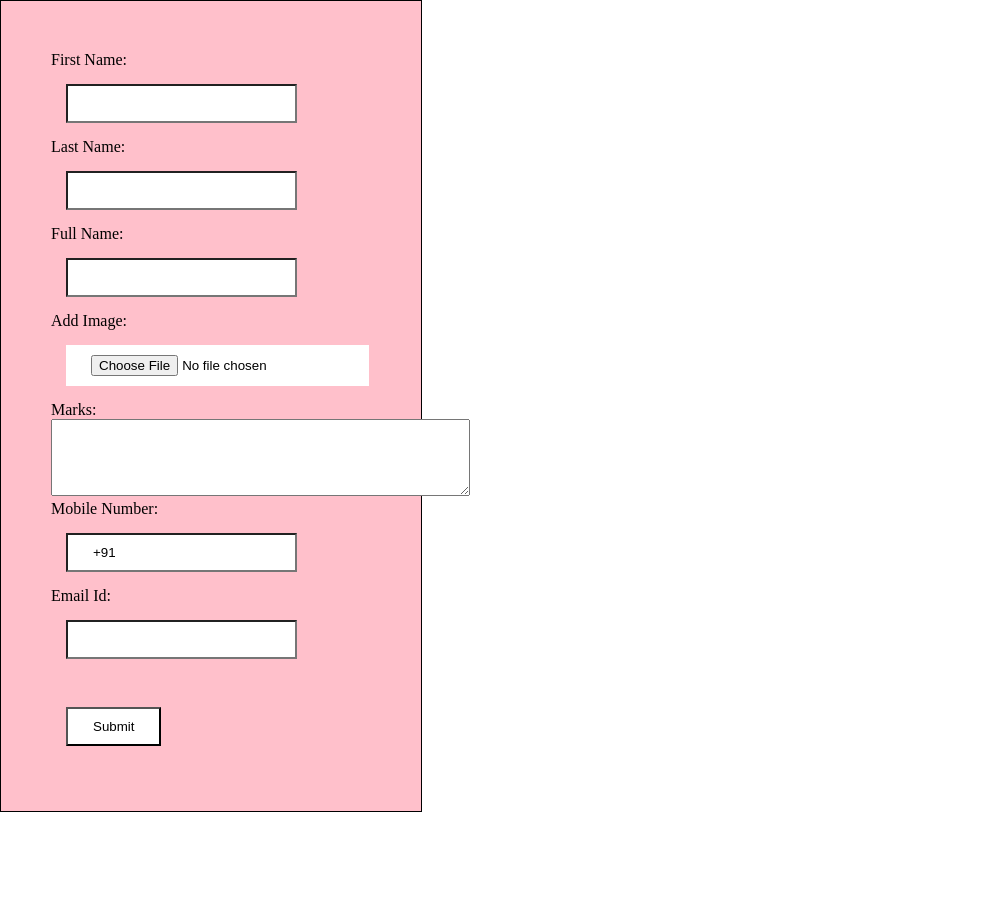
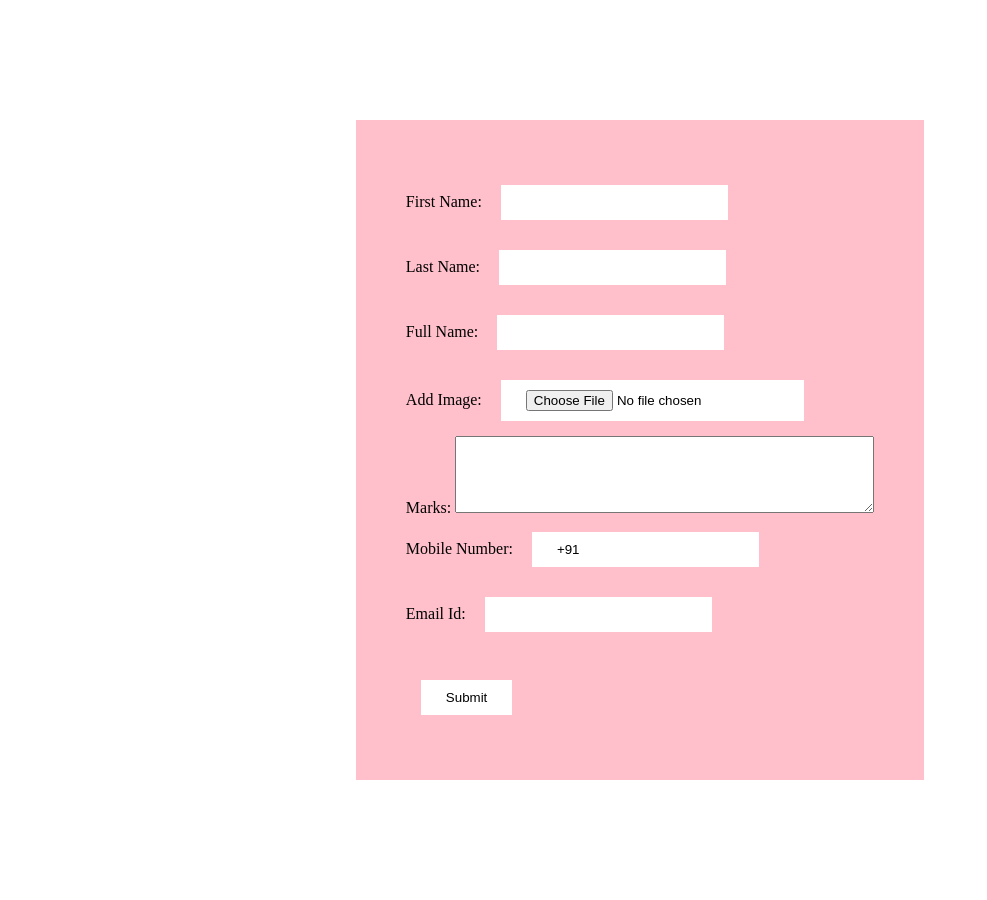
Before and after one commit to Tanushree2001/phptasks, a PHP site: page / in a window 1280 px wide. Shown: the whole page, without its empty margins (0-987 px from the left). Before the commit the page ends 812 px from the top, so only its background shows below. Run offline with PHP 8.4, Linux system fonts and the light colour scheme.

Commit message:
FT2023-72-Updated with the indent spaces,styles and comments

```diff
--- a/Php-Task5/index.php
+++ b/Php-Task5/index.php
@@ -9,7 +9,8 @@
   <script src="https://ajax.googleapis.com/ajax/libs/jquery/3.6.3/jquery.min.js"></script>
 </head>
 <body>
-    <form action="welcome.php" method="post" enctype="multipart/form-data"> <!--form started and added enctype to upload files, post can't upload files on server-->
+  <section class="container">
+  <form action="welcome.php" method="post" enctype="multipart/form-data" class="form"> <!--form started and added enctype to upload files, post can't upload files on server-->
   First Name: <input type="text" name="fname" class="fname" required pattern="[A-Za-z]*"><br> <!--First name created-->
   Last Name: <input type="text" name="lname" class="lname" required pattern="[A-Za-z]*"><br> <!--last name created-->
   Full Name: <input type="text" name="fullname" class="fullname" readonly> <br><!--fullname created-->
@@ -21,6 +22,7 @@
   <br>
   <input type="submit" class="submit"><br> <!--submit button-->
 </form>  <!--Form closed-->
+</section>
 
 <script>
   $(document).ready(function () {
--- a/Php-Task5/style/style.css
+++ b/Php-Task5/style/style.css
@@ -3,19 +3,26 @@
   box-sizing: border-box;
   padding: 0px;
 }
-form{ /*form structure*/
-    border: 1px solid black;
+.container{ /*section*/
+  display: flex;
+  justify-content: center;
+  align-items: center;
+  width: 100%;
+  height: 900px;
+}
+.form{ /*form structure*/
   padding: 50px;
-    width: 33%;
   background-color: pink;
 }
-form input{ /*form inputs css*/
+.form input{ /*form inputs css*/
   padding: 10px 25px;
   margin: 15px;
   background-color: white;
+  border: none;
 }
 .upload{ /*css for files*/
   padding: 10px 25px;
+  border: none;
 }
 .submit:hover{ /*Hovering on submit button*/
   background-color: yellow;
--- a/Php-Task5/welcome.php
+++ b/Php-Task5/welcome.php
@@ -69,7 +69,7 @@
 
       $arr_res = json_decode($response, true);
       if($arr_res['smtp_check']){
-                    echo "<br> valid email" . $this->email_id;
+        echo "<br> valid email: " . $this->email_id;
       }else{
         echo "Not valid";
       }
```
Lines whose indentation alone changed are shown as unchanged.
